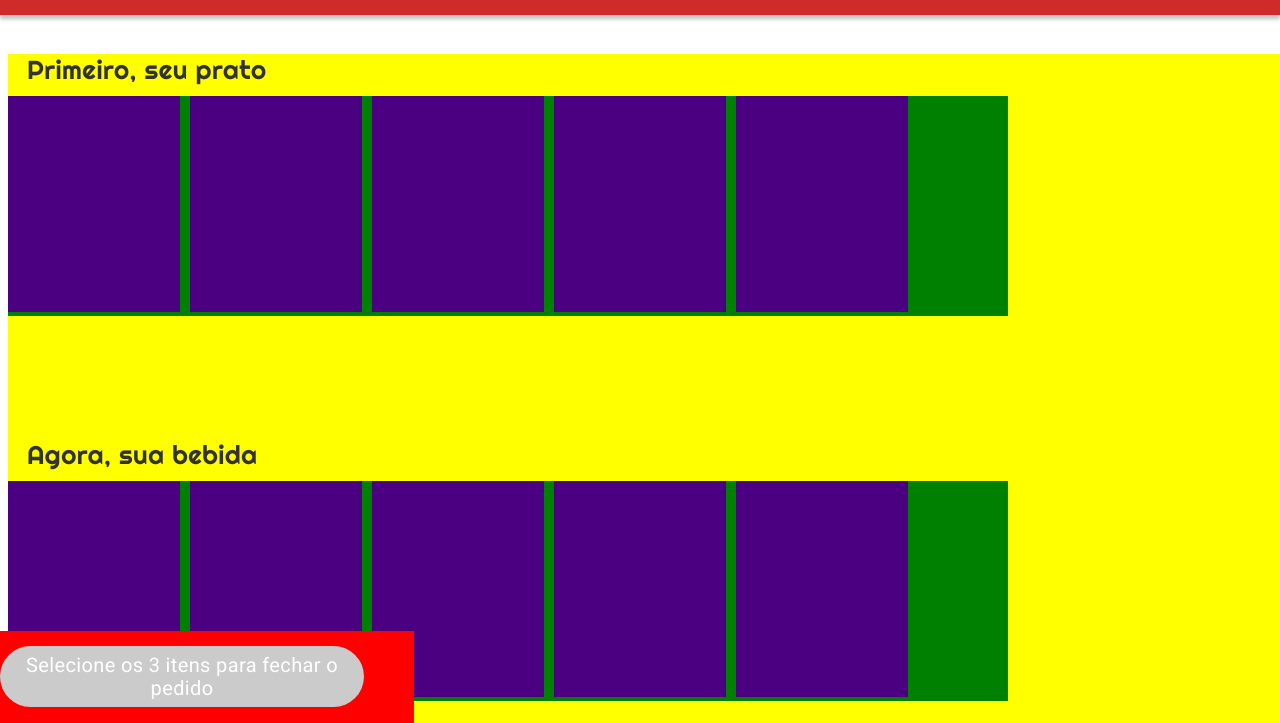
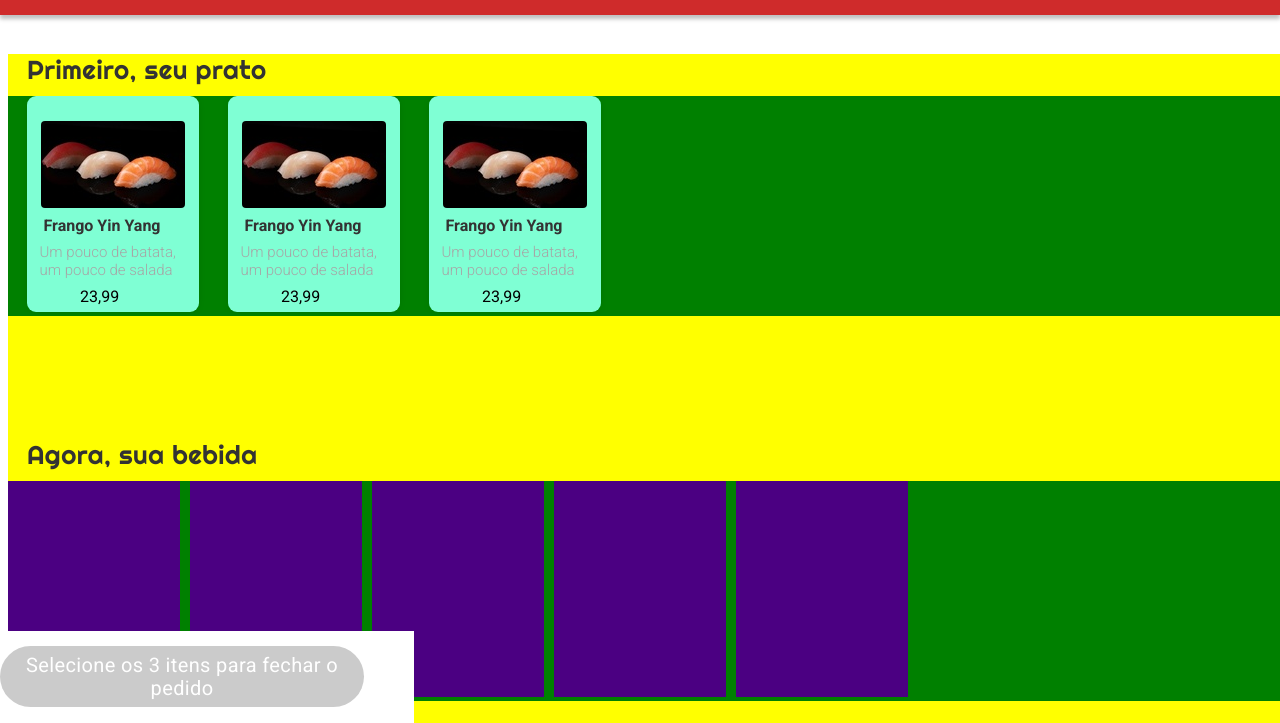
Before and after one commit to victorHL99/projeto3-driveneats, a plain HTML site: page index.html in a window 1280 px wide. Shown: the part 77-800 px from the top of the page. Drawn offline with Linux system fonts and the light colour scheme.

Commit message:
seguimos firmes e arrumando scroll horizontal do primeiro prato

```diff
--- a/CSS/styles.css
+++ b/CSS/styles.css
@@ -8,7 +8,7 @@ body {
 
 }
 
-.pagina{
+.pagina {
     overflow-x: hidden;
     overflow-y: scroll;
 }
@@ -90,12 +90,98 @@ header {
     background-color: yellow;
 
     margin-left: 0;
+}
+
+.conteudo_principal {
+
+    width: 1300px;
+    height: 220px;
+
+    background-color: green;
+
+    display: flex;
+    flex-wrap: wrap;
+
+    overflow-x: scroll;
 
 
 }
 
 .prato-principal {
     overflow-x: scroll;
+
+}
+
+.prato-principal-model {
+    width: 172px;
+    height: 216px;
+
+    background-color: aquamarine;
+
+    margin-left: 19px;
+
+    box-shadow: 0px 0px 10px -4px rgba(0, 0, 0, 0.25);
+    border-radius: 9px;
+
+    margin-right: 10px;
+
+    display: flex;
+    justify-content: center;
+    align-items: center;
+    flex-direction: column;
+
+}
+
+.prato-principal-model>img {
+    width: 144px;
+    height: 87px;
+
+    margin-top: 18px;
+    margin-bottom: 8px;
+
+    border-radius: 4px;
+}
+
+.nome-prato{
+    width: 139px;
+    height: 23px;
+
+    margin-bottom: 4px;
+
+    font-family: 'Roboto', sans-serif;
+    font-style: normal ;
+    font-weight: bold;
+    font-size: 16px;
+    line-height: 19px;
+
+    color: rgba(51, 51, 51, 1);
+
+}
+
+.descrição-prato{
+    width: 147px;
+    height: 39px;
+
+    margin-bottom: 5px;
+
+    font-family: 'Roboto', sans-serif;
+    font-style: normal;
+    font-weight: 300;
+    font-size: 15px;
+    line-height: 18px;
+
+    color: rgba(166, 166, 166, 1);
+}
+
+.preço-prato{
+    width: 66px;
+    height: 19px;
+
+    font-family: 'Roboto', sans-serif;
+    font-style: normal;
+    font-weight: normal;
+    font-size: 16px;
+    line-height: 19px;
 
 }
 
@@ -107,9 +193,10 @@ header {
 .sobremesa {
     overflow-x: scroll;
 
-    margin-bottom: 93px;
+    margin-bottom: 108px;
 
 }
+
 .conteudo_titulo {
     width: 320px;
     height: 25px;
@@ -129,20 +216,7 @@ header {
     color: #333333;
 }
 
-.conteudo_principal {
 
-    width: 1000px;
-    height: 220px;
-
-    background-color: green;
-
-    display: flex;
-    flex-wrap: wrap;
-
-    overflow-x: scroll;
-
-
-}
 
 .prato-1 {
     width: 172px;
@@ -166,7 +240,8 @@ footer {
     left: 0;
     bottom: 0;
 
-    background-color: red;
+    background-color: rgba(255, 255, 255, 1);
+
 
     position: absolute;
     position: fixed;
@@ -176,7 +251,7 @@ footer {
     align-items: center;
 }
 
-footer > nav {
+footer>nav {
     width: 364px;
     height: 61px;
 
@@ -184,6 +259,7 @@ footer > nav {
     left: 0;
 
     background-color: rgba(203, 203, 203, 1);
+
     border-radius: 50px;
 
     display: flex;
--- a/index.html
+++ b/index.html
@@ -40,11 +40,27 @@
             <div class="prato-principal">
                 <div class="conteudo_principal">
 
-                    <div class="prato-1"></div>
-                    <div class="prato-1"></div>
-                    <div class="prato-1"></div>
-                    <div class="prato-1"></div>
-                    <div class="prato-1"></div>
+                    <div class="prato-principal-model">
+                        <img src="/imagens/nigiri.jpg" alt="Imagem Nigiri ">
+                        <div class="nome-prato">Frango Yin Yang</div>
+                        <div class="descrição-prato">Um pouco de batata, um pouco de salada</div>
+                        <div class="preço-prato">23,99</div>
+                    </div>
+
+                    <div class="prato-principal-model">
+                        <img src="/imagens/nigiri.jpg" alt="Imagem Nigiri ">
+                        <div class="nome-prato">Frango Yin Yang</div>
+                        <div class="descrição-prato">Um pouco de batata, um pouco de salada</div>
+                        <div class="preço-prato">23,99</div>
+                    </div>
+
+                    <div class="prato-principal-model">
+                        <img src="/imagens/nigiri.jpg" alt="Imagem Nigiri ">
+                        <div class="nome-prato">Frango Yin Yang</div>
+                        <div class="descrição-prato">Um pouco de batata, um pouco de salada</div>
+                        <div class="preço-prato">23,99</div>
+                    </div>
+
                 </div>
             </div>
 
```
Also changed, not shown: imagens/nigiri.jpg (added).
